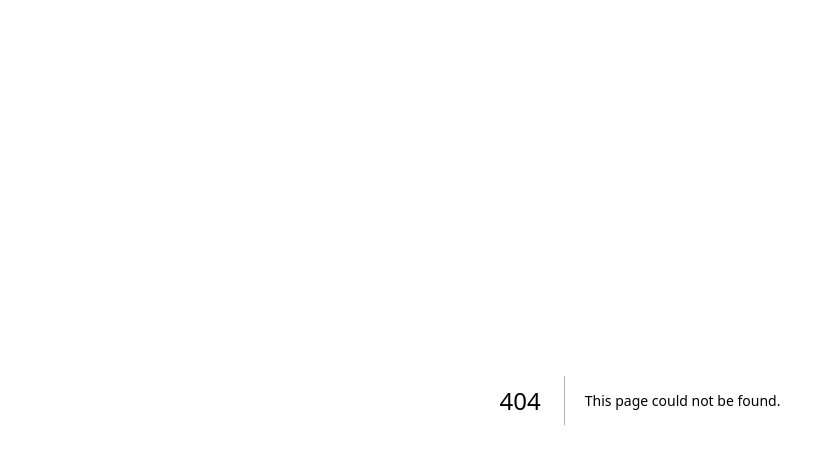
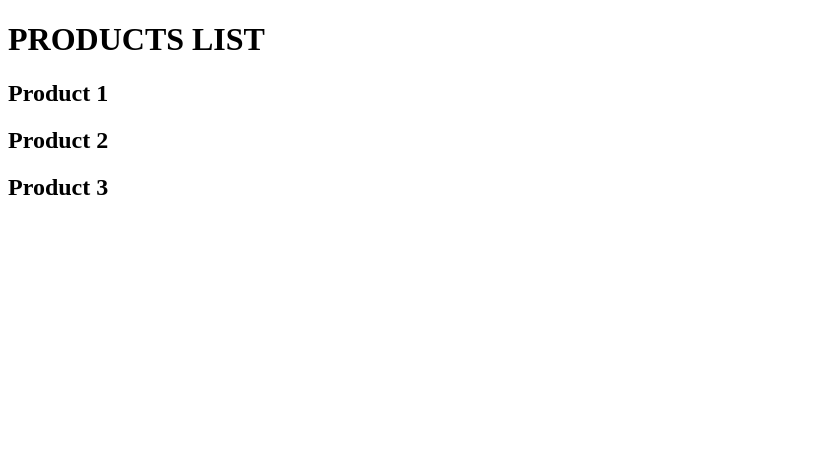
Before and after one commit to shresthjindal28/Nextjs-Learnings, a Next.js app in the folder hello-world/: page /products in a window 1280 px wide. Before the commit this address had no page. Shown: the top 464 px of the page, without its empty margins (0-835 px from the left). Built offline with nearby package versions, Linux system fonts and the light colour scheme.

Commit message:
Learned Dynamic Routing by using [square brackets ]

```diff
--- /dev/null
+++ b/hello-world/src/app/products/page.tsx
@@ -0,0 +1,10 @@
+export default function ProductsList() {
+    return (
+        <main>
+            <h1>PRODUCTS LIST</h1>
+            <h2>Product 1</h2>
+            <h2>Product 2</h2>
+            <h2>Product 3</h2>
+        </main>
+    );
+}
```
Also changed, not shown: hello-world/src/app/products/[productId]/page.tsx (added, +13 -0 lines).
